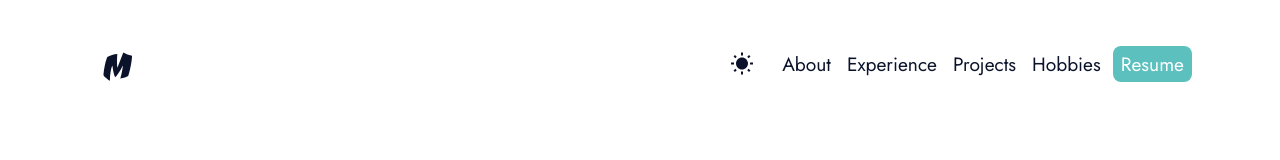
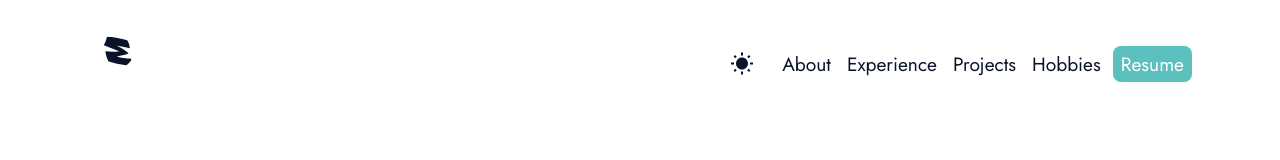
Before and after one commit to Ekanshthegreat/Dynamic-Portfolio, a React (Create React App) app: page / in a window 1280 px wide. Shown: the top 160 px of the page. Built offline with nearby package versions, Linux system fonts and the light colour scheme.

Commit message:
modified ./ page and navbar

```diff
--- a/src/components/Loader.js
+++ b/src/components/Loader.js
@@ -49,6 +49,7 @@ const Loader = () => {
   initial="hidden"
   animate="visible"
 >
+  <motion.g transform="rotate(-90, 70, 65)">
     <motion.path
       d="M 861,970 C 799,805 745,659 742,645 c -2,-14 -8,-25 -12,-25 -15,0 -23,175 -17,383 l 6,207 -22,-4 c -12,-3 -39,-8 -61,-11 -67,-11 -209,-55 -277,-86 l -65,-30 -32,-97 C 206,808 165,616 140,407 c -10,-86 -10,-90 14,-132 14,-24 47,-62 73,-85 50,-45 160,-120 175,-120 4,0 8,42 8,93 0,151 46,419 88,517 l 19,45 7,-70 c 16,-159 84,-435 107,-435 29,0 198,249 284,417 24,48 44,84 44,78 1,-5 -6,-55 -14,-110 -21,-151 -52,-294 -92,-429 -4,-16 -1,-17 38,-11 67,10 218,54 259,75 29,15 40,28 48,57 45,171 63,244 85,353 32,155 54,300 63,408 6,70 5,82 -8,82 -35,0 -196,53 -274,90 -45,22 -84,40 -86,40 -2,0 -54,-135 -117,-300 z m 360,165 c 104,-32 103,-29 83,-189 -27,-223 -116,-623 -146,-663 -19,-24 -249,-95 -263,-81 -2,2 8,48 21,103 58,237 77,401 51,424 -19,15 -46,-16 -87,-99 C 818,507 661,270 641,270 c -18,0 -69,217 -86,365 -8,67 -28,107 -49,99 -49,-19 -125,-354 -126,-551 0,-35 -4,-63 -9,-63 -12,0 -96,63 -144,109 -65,61 -70,78 -57,189 14,124 64,374 95,477 42,139 48,155 69,168 41,27 247,92 322,102 l 30,5 -4,-218 c -5,-279 10,-374 56,-346 10,6 66,138 134,315 65,167 117,305 118,306 0,1 33,-13 73,-31 39,-19 111,-46 158,-61 z"
       transform="translate(0.000000,136.000000) scale(0.100000,-0.100000)"
@@ -57,7 +58,9 @@ const Loader = () => {
       strokeWidth="50"
       variants={pathVariants}
     />
+  </motion.g>
 </motion.svg>
+
       </div>
     </StyledLoaderContainer>
   );
--- a/src/components/Navbar.js
+++ b/src/components/Navbar.js
@@ -328,12 +328,15 @@ const Navbar = () => {
               <svg
                 viewBox="0 0 59 58"
                 style={{
+                  transform: "rotate(-90deg)",
                   width: "44px",
+
                   animation: !hasAnimated
                     ? collapse
                       ? "fadeIn"
                       : "fadeInDown"
                     : "",
+
                   animationDuration: collapse ? "2s" : "1s",
                 }}
               >
```
Also changed, not shown: public/MlogoFilledBlue2.svg (deleted), 1 other file (tests, documents, lock files or other folders). Lines whose indentation alone changed are shown as unchanged.
